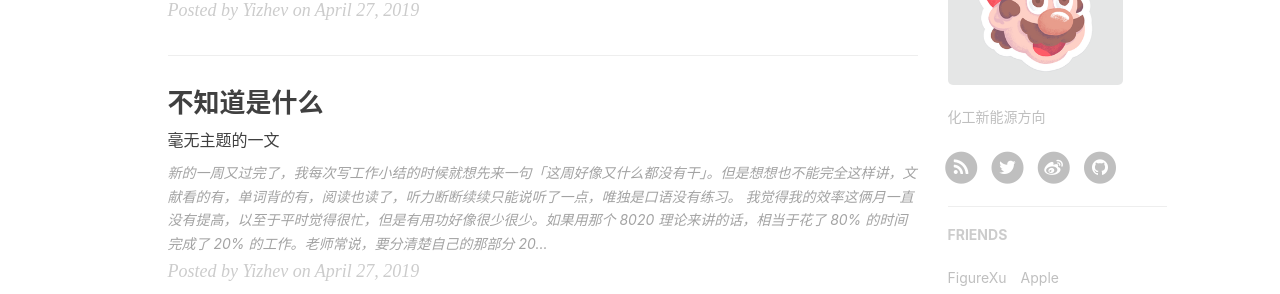
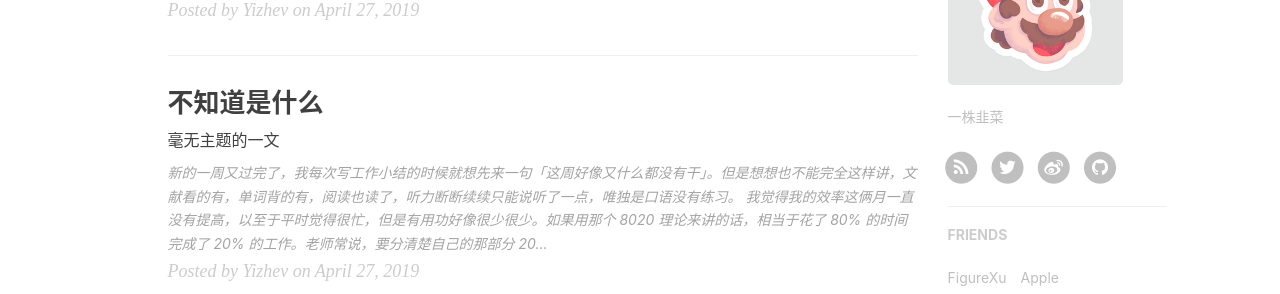
Before and after one commit to YIZHEV/yizhev.github.io, a Jekyll site: the page built from index.html, in a window 1280 px wide. Shown: the part 643-937 px from the top of the page. Built offline with Jekyll 4.4.1, drawn with Linux system fonts in a browser that asks for light colours; nearby versions of some CDN libraries; the list of posts is cut into pages by our own code; comment, search, counter and statistics services are not loaded.

Commit message:
Update _config.yml

```diff
--- a/_config.yml
+++ b/_config.yml
@@ -11,7 +11,7 @@ github_repo: "https://github.com/YIZHEV/yizhev.github.io.git" # you code reposit
 
 # Sidebar settings
 sidebar: true                           # whether or not using Sidebar.
-sidebar-about-description: "化工新能源方向"
+sidebar-about-description: "一株韭菜"
 sidebar-avatar: /img/Ssidebar-Mario.png      # use absolute URL, seeing it's used in both `/` and `/about/`
 
 
@@ -19,7 +19,7 @@ sidebar-avatar: /img/Ssidebar-Mario.png      # use absolute URL, seeing it's use
 # SNS settings
 RSS: ture
 weibo_username:     yizhev
-# zhihu_username:     qiubaiying
+# zhihu_username:
 github_username:    YIZHEV
 # facebook_username:  baiying.qiu.7
 # jianshu_username:   e71990ada2fd
```
